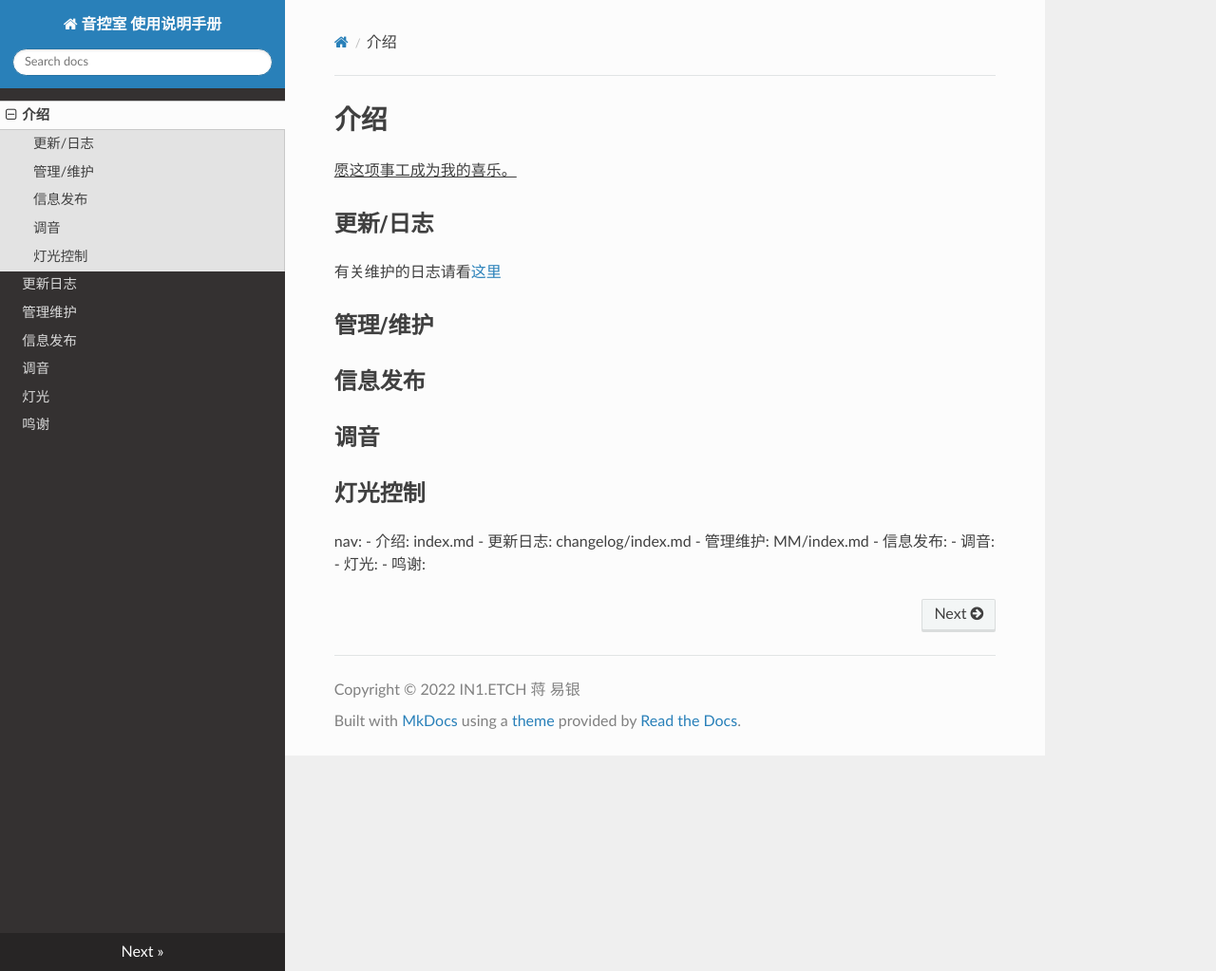
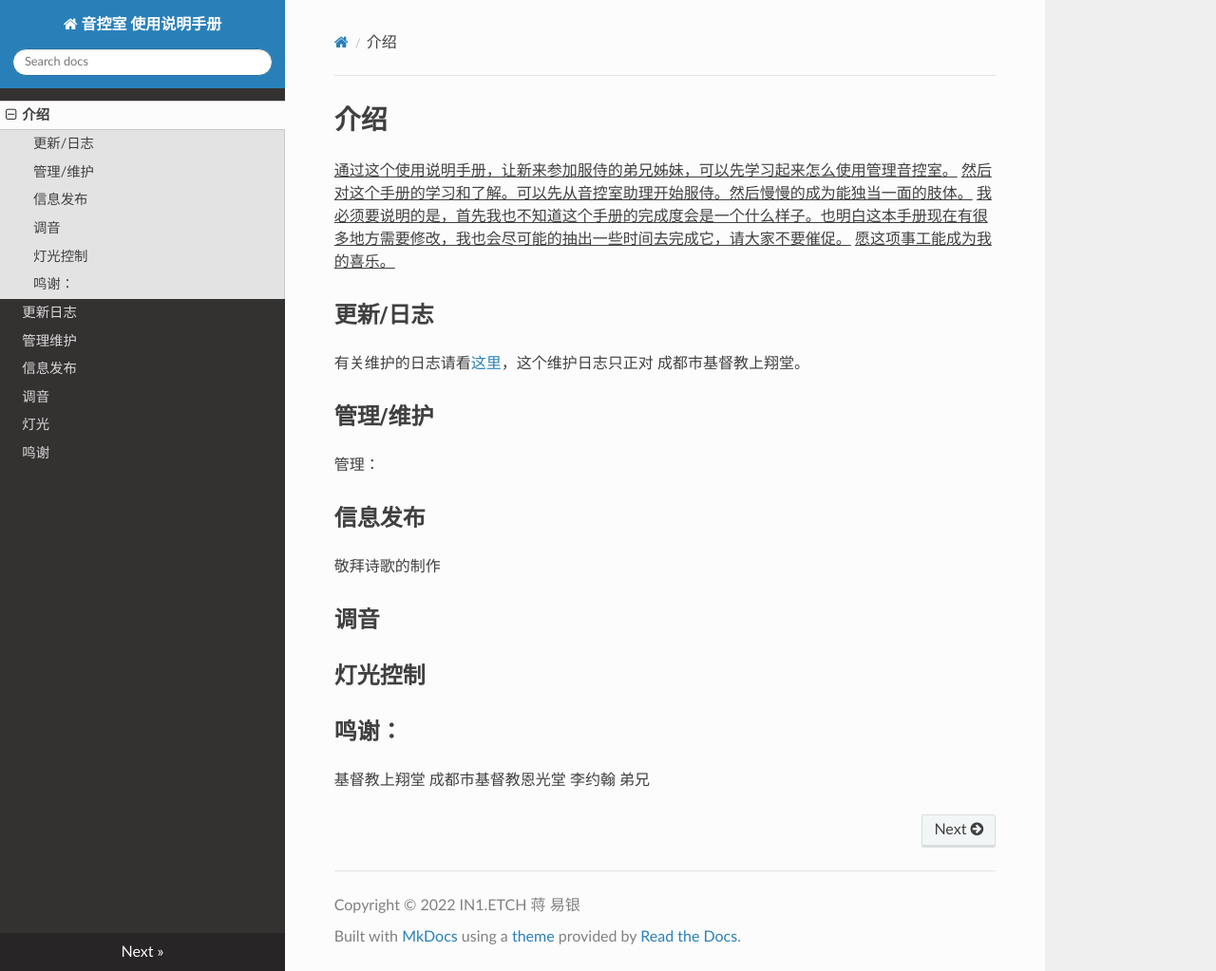
Before and after one commit to Jizyjiang/STX_YK-DOCS, an MkDocs documentation site: the page built from docs/index.md, in a window 1280 px wide and 1023 px high. Shown: the whole window at 95% size. Built offline with MkDocs 1.6.1, drawn with Linux system fonts in a browser that asks for light colours; nearby versions of some CDN libraries.

Commit message:
添加相应的网页，解决404

```diff
--- /dev/null
+++ b/docs/THX.md
@@ -0,0 +1 @@
+# 鸣谢
--- a/docs/index.md
+++ b/docs/index.md
@@ -1,24 +1,23 @@
 # 介绍
-
-<u>愿这项事工成为我的喜乐。</u>
+<u>通过这个使用说明手册，让新来参加服侍的弟兄姊妹，可以先学习起来怎么使用管理音控室。</u>
+<u>然后对这个手册的学习和了解。可以先从音控室助理开始服侍。然后慢慢的成为能独当一面的肢体。</u>
+<u>我必须要说明的是，首先我也不知道这个手册的完成度会是一个什么样子。也明白这本手册现在有很多地方需要修改，我也会尽可能的抽出一些时间去完成它，请大家不要催促。</u>
+<u>愿这项事工能成为我的喜乐。</u>
 
 ## 更新/日志
-有关维护的日志请看[这里](./changlog/index.md)
+有关维护的日志请看[这里](./changlog/index.md)，这个维护日志只正对 成都市基督教上翔堂。
 
 ## 管理/维护
-
+  管理：
 ## 信息发布
+敬拜诗歌的制作
 
 ## 调音
 
 ## 灯光控制
 
 
-nav:
-  - 介绍: index.md
-  - 更新日志: changelog/index.md
-  - 管理维护: MM/index.md
-  - 信息发布:
-  - 调音:
-  - 灯光:
-  - 鸣谢:
+## 鸣谢：
+   基督教上翔堂
+   成都市基督教恩光堂
+   李约翰 弟兄
```
Also changed, not shown: docs/PPR/index.md (added, +2 -0 lines), docs/changelog/index.md (renamed from docs/changlog/index.md).
